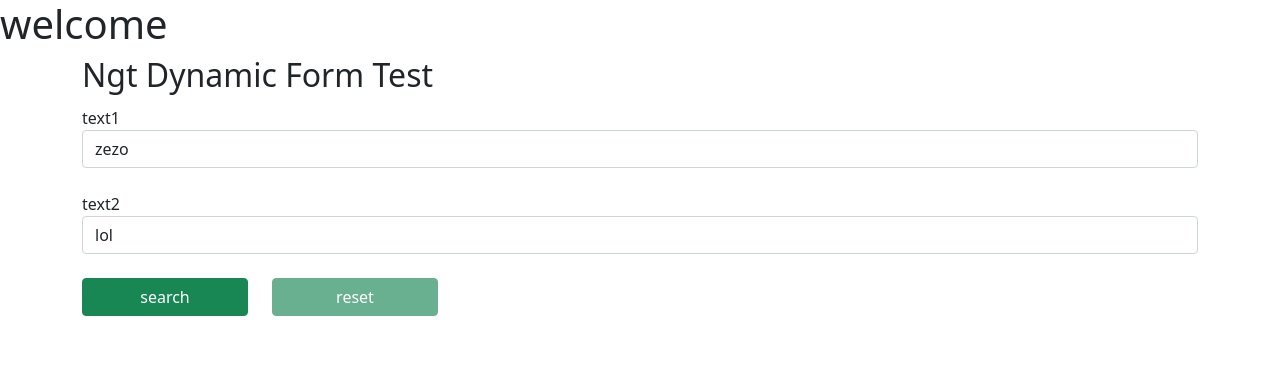
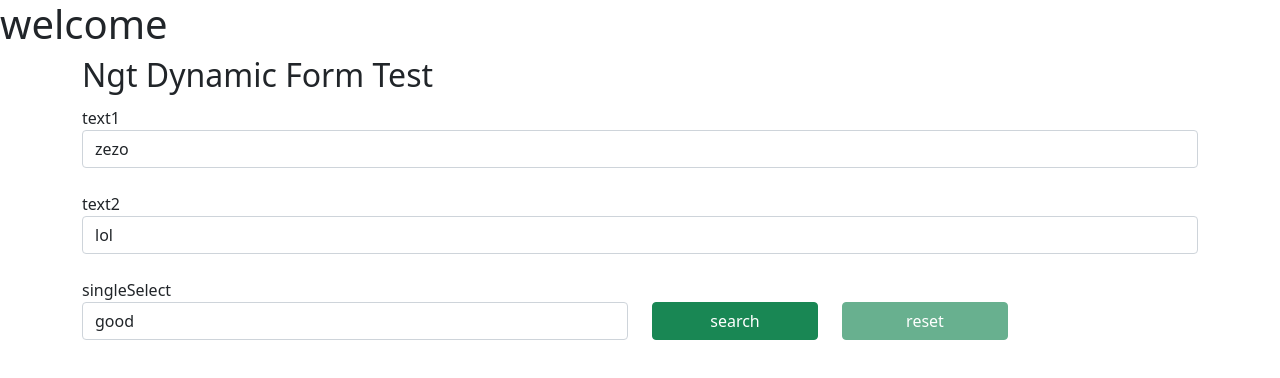
Before and after one commit to tariq-abdulghani/dynamic-from-module, an Angular app: page / in a window 1280 px wide. Shown: the top 378 px of the page. Built offline with nearby package versions, Linux system fonts and the light colour scheme.

Commit message:
added ngt-select control closes #38

```diff
--- a/src/app/ngt-dynamic-form/components/ngt-control/ngt-control.component.html
+++ b/src/app/ngt-dynamic-form/components/ngt-control/ngt-control.component.html
@@ -21,22 +21,41 @@
       [max]="$any(control)?.maxDate"
       [(ngModel)]="control.value"
       [ngClass]="{'invalid-input': !isValid}"> -->
+      <ng-container *ngSwitchCase="CONTROL_TYPES.SELECT">
 
-      <!-- <select *ngSwitchCase="CONTROL_TYPES.SELECT"
+        <select  *ngIf="!$any(control).multiple"
         [id]="control.key"
         [formControlName]="control.key"
-      [ngClass]="{'invalid-input': !isValid}"
-      [multiple]="$any(control).multiple?true:false"
+        [ngClass]="{'invalid-input': control.invalid}"
         [size]="$any(control).dropDownSize"
         [compareWith]="$any(control).compareWith"
-      (change)="$any(control).onChange(control.value)"
-      [(ngModel)]="control.value"
+        (change)="$any(control).onChange(control)"
+        [formControl]="control"
         class="form-control">
           <option *ngFor="let opt of $any(control)?.options"
-        [ngValue]="opt[$any(control).bindValue]? opt[$any(control).bindValue]: opt">
+          [ngValue]="$any(control).bindValue? opt[$any(control).bindValue]: opt">
             {{opt[$any(control).bindLabel]}}
           </option>
-      </select> -->
+        </select>
+
+        <select  *ngIf="$any(control).multiple"
+        [id]="control.key"
+        [formControlName]="control.key"
+        [ngClass]="{'invalid-input': control.invalid}"
+        multiple
+        [size]="$any(control).dropDownSize"
+        [compareWith]="$any(control).compareWith"
+        (change)="$any(control).onChange(control)"
+        [formControl]="control"
+        class="form-control">
+          <option *ngFor="let opt of $any(control)?.options"
+          [ngValue]="$any(control).bindValue? opt[$any(control).bindValue]: opt">
+            {{opt[$any(control).bindLabel]}}
+          </option>
+        </select>
+      </ng-container>
+
+
 
       <!-- <input *ngSwitchCase="CONTROL_TYPES.CHECKBOX"
       [formControlName]="control.key"
--- /dev/null
+++ b/src/app/ngt-dynamic-form/models/compare-with.ts
@@ -0,0 +1,3 @@
+export interface compareFn<T>{
+    (c1: T, c2: T): boolean
+}
--- /dev/null
+++ b/src/app/ngt-dynamic-form/models/event-callback.ts
@@ -0,0 +1,3 @@
+export interface EventCallBackFn{
+    (event?: any): void;
+}
--- /dev/null
+++ b/src/app/ngt-dynamic-form/models/select-control.ts
@@ -0,0 +1,53 @@
+import { ValidatorFn, AbstractControlOptions, AsyncValidatorFn } from "@angular/forms";
+import { compareFn } from "./compare-with";
+import { ControlTypeEnum } from "./control-type";
+import { EventCallBackFn } from "./event-callback";
+import { NgtBasicControl } from "./ngt-basic-control";
+
+
+export class NgtSelectControl<T> extends NgtBasicControl<T> {
+  controlType = ControlTypeEnum.SELECT;
+  options: T[]; //{ key: string; value: string }[];
+  bindValue: undefined | string;
+  bindLabel: string | number;
+  multiple: boolean;
+  dropDownSize: number;
+  compareWith?: compareFn<T>;
+  onChange?: EventCallBackFn;
+
+  constructor(params: {
+    value?: T ;
+    formState: any | null;
+    validatorOrOpts?: ValidatorFn | AbstractControlOptions | ValidatorFn[];
+    asyncValidator?: AsyncValidatorFn | AsyncValidatorFn[];
+    key: string;
+    label?: string;
+    required?: boolean;
+    weight?: number;
+    options?: T[];//{ key: string; value: string }[];
+    bindValue?: string;
+    bindLabel: string | number;
+    multiple?:boolean;
+    dropDownSize?: number;
+    compareWith?: compareFn<T>;
+    onChange?: EventCallBackFn;
+  }){
+    super({
+        value: params.value,
+        formState: params.formState,
+        validatorOrOpts: params.validatorOrOpts,
+        asyncValidator: params.asyncValidator,
+        key: params.key,
+        label: params.label,
+        required: params.required,
+        weight: params.weight,
+      });
+      this.options = params.options || [];
+      this.bindValue = params.bindValue;
+      this.bindLabel = params.bindLabel;
+      this.multiple = params.multiple === true? true: false ;
+      this.dropDownSize = params.dropDownSize? params.dropDownSize: 0;
+      this.compareWith = params.compareWith?params.compareWith: (a,b) => a == b;
+      this.onChange = params.onChange? params.onChange: (ev?:any)=> console.log(ev);
+  }
+}
--- a/src/app/test-dynamic-form/test-dynamic-form.component.ts
+++ b/src/app/test-dynamic-form/test-dynamic-form.component.ts
@@ -1,13 +1,14 @@
 import { Component, OnInit } from '@angular/core';
 import { Validators } from '@angular/forms';
 import { NgtBasicControl } from '../ngt-dynamic-form/models/ngt-basic-control';
+import { NgtSelectControl } from '../ngt-dynamic-form/models/select-control';
 import { NgtTextControl } from '../ngt-dynamic-form/models/text-control';
-import { BaseDynamicFormControl } from '../tah-dynamic-form/models/base-control';
-import { CheckboxControl } from '../tah-dynamic-form/models/checkbox-control';
-import { DateControl } from '../tah-dynamic-form/models/date-control';
-import { SelectControl } from '../tah-dynamic-form/models/select-control';
-import { TextControl } from '../tah-dynamic-form/models/text-control';
-import { SelectOption } from './models/select-options';
+// import { BaseDynamicFormControl } from '../tah-dynamic-form/models/base-control';
+// import { CheckboxControl } from '../tah-dynamic-form/models/checkbox-control';
+// import { DateControl } from '../tah-dynamic-form/models/date-control';
+// import { SelectControl } from '../tah-dynamic-form/models/select-control';
+// import { TextControl } from '../tah-dynamic-form/models/text-control';
+// import { SelectOption } from './models/select-options';
 
 @Component({
   selector: 'app-test-dynamic-form',
@@ -16,26 +17,52 @@ import { SelectOption } from './models/select-options';
 })
 export class TestDynamicFormComponent implements OnInit {
   controls: NgtBasicControl<any>[] = [
-
     new NgtTextControl({
-      type:'text',
-      weight:12,
-      label:"text1",
-      key: "text1",
+      type: 'text',
+      weight: 12,
+      label: 'text1',
+      key: 'text1',
       formState: null,
       required: true,
-      value: "zezo",
-      validatorOrOpts:[Validators.required]
+      value: 'zezo',
+      validatorOrOpts: [Validators.required],
     }),
     new NgtTextControl({
-      type:'text',
-      weight:12,
-      label:"text2",
-      key: "text2",
+      type: 'text',
+      weight: 12,
+      label: 'text2',
+      key: 'text2',
       formState: null,
       required: true,
-      value: "lol",
-      validatorOrOpts:[Validators.required]
+      value: 'lol',
+      validatorOrOpts: [Validators.required],
+    }),
+
+    new NgtSelectControl<any>({
+      value: { key: 'good', value: 'Good' },
+      key: 'singleSelect',
+      label: 'singleSelect',
+      weight: 6,
+      formState: null,
+      bindLabel: 'key',
+      options: [
+        { key: 'solid', value: 'Solid' },
+        { key: 'great', value: 'Great' },
+        { key: 'good', value: 'Good' },
+        { key: 'unproven', value: 'Unproven' },
+      ],
+      // bindValue: 'value',
+      multiple: false,
+      dropDownSize:1,
+      validatorOrOpts:[Validators.required],
+      compareWith:(a, b) => {
+        if(b){
+          return  a.key == b.key
+        }else{
+          console.log(a, b);
+          return false
+        }
+      },
     }),
     // new DateControl({
     //   key:'birthDate',
@@ -102,7 +129,10 @@ export class TestDynamicFormComponent implements OnInit {
     // })
   ];
 
-  ngOnInit(): void {}
+  ngOnInit(): void {
+    // (this.controls.find(c => c.key =="singleSelect") as NgtSelectControl<any>)
+    // .options.push({key: 'polpol', value: 'yhyhyh'},{key: 'pol', value: 'yhyhyh'});
+  }
 
   onSubmit(event: any) {
     console.log(event);
```
Lines whose indentation alone changed are shown as unchanged.
